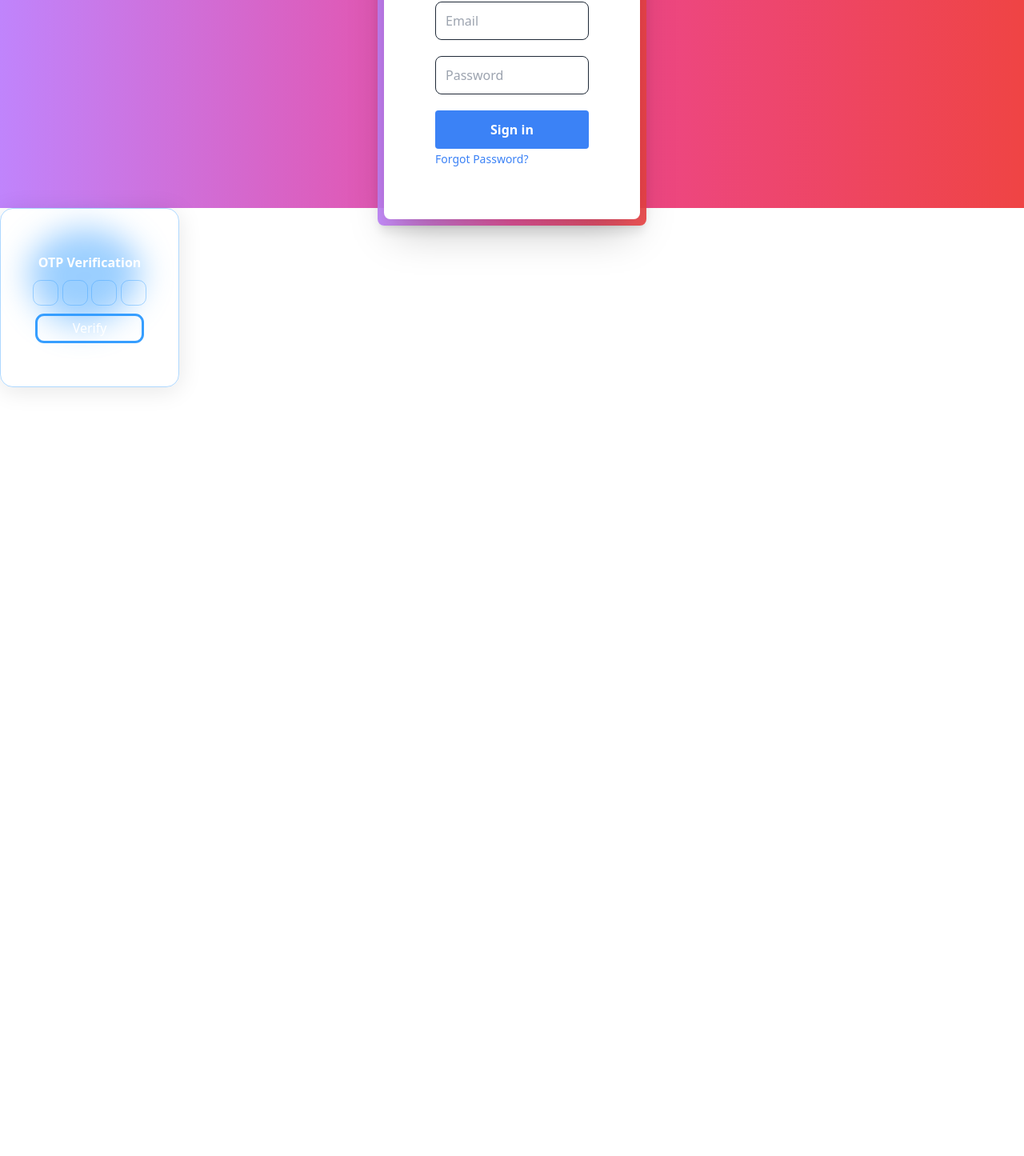
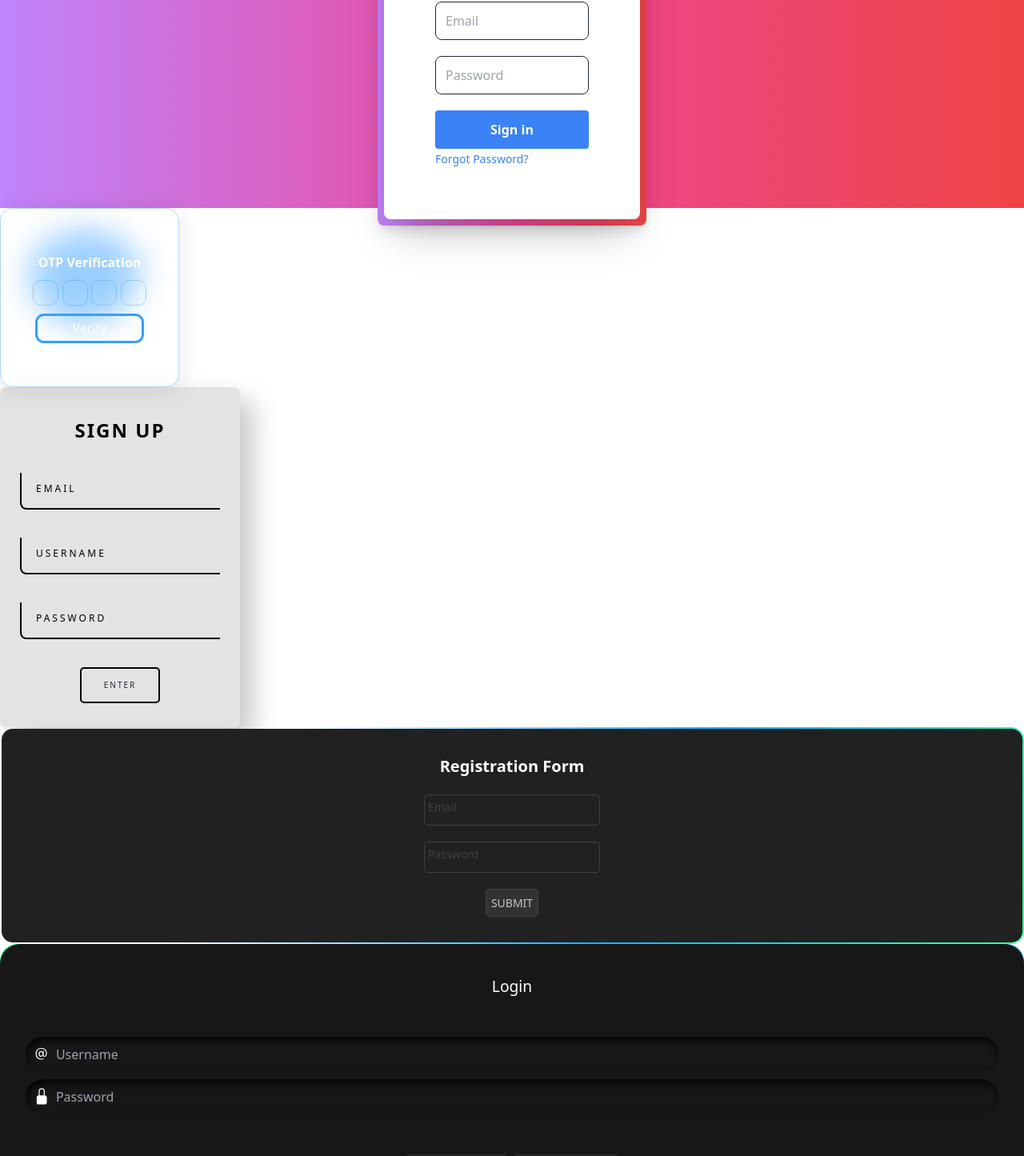
Before and after one commit to MadhavArora1213/BuildifyUi, a React (Vite) app: page / in a window 1280 px wide. Shown: the part 1323-2768 px from the top of the page at 80% size. Before the commit the page ends 1807 px from the top, so only its background shows below. Built offline with nearby package versions, Linux system fonts and the light colour scheme.

Commit message:
Add 3 new forms

```diff
--- a/src/App7.tsx
+++ b/src/App7.tsx
@@ -7,6 +7,9 @@ import GradientForm from "./registry/Components/Forms/GradientForm";
 import SpotLight from "./registry/Components/Forms/SpotLight";
 import BorderGradientForm from "./registry/Components/Forms/BorderGradientForm";
 import OTPForm from "./registry/Components/Forms/OTPForm";
+import AnimatedFieldForm from "./registry/Components/Forms/AnimatedFieldForm";
+import GradientBorderForm from './registry/Components/Forms/GradientBorderForm';
+import HoverShadowForm from './registry/Components/Forms/HoverShadowForm'
 // Lazy load components
 
 const Navbar = lazy(() => import("./components/core/Navbar"));
@@ -22,6 +25,9 @@ const App: React.FC = () => {
                 <SpotLight/>
                 <BorderGradientForm/>
                 <OTPForm/>
+                <AnimatedFieldForm />
+                <GradientBorderForm />
+                <HoverShadowForm />
             </Suspense>
         </ThemeProvider>
     );
--- /dev/null
+++ b/src/registry/Components/Forms/AnimatedFieldForm.tsx
@@ -0,0 +1,142 @@
+import React from 'react';
+import styled from 'styled-components';
+
+const AnimatedFieldForm = () => {
+  return (
+    <StyledWrapper>
+      <div className="container">
+        <div className="card">
+          <a className="singup">Sign Up</a>
+          <div className="inputBox1">
+            <input type="text" required="required" />
+            <span className="user">Email</span>
+          </div>
+          <div className="inputBox">
+            <input type="text" required="required" />
+            <span>Username</span>
+          </div>
+          <div className="inputBox">
+            <input type="password" required="required" />
+            <span>Password</span>
+          </div>
+          <button className="enter">Enter</button>
+        </div>
+      </div>
+    </StyledWrapper>
+  );
+}
+
+const StyledWrapper = styled.div`
+  .singup {
+    color: #000;
+    text-transform: uppercase;
+    letter-spacing: 2px;
+    display: block;
+    font-weight: bold;
+    font-size: x-large;
+    margin-top: 1.5em;
+  }
+
+  .card {
+    display: flex;
+    justify-content: center;
+    align-items: center;
+    min-height: 350px;
+    width: 300px;
+    flex-direction: column;
+    gap: 35px;
+    border-radius: 15px;
+    background: #e3e3e3;
+    box-shadow: 16px 16px 32px #c8c8c8,
+          -16px -16px 32px #fefefe;
+    border-radius: 8px;
+  }
+
+  .inputBox,
+  .inputBox1 {
+    position: relative;
+    width: 250px;
+  }
+
+  .inputBox input,
+  .inputBox1 input {
+    width: 100%;
+    padding: 10px;
+    outline: none;
+    border: none;
+    color: #000;
+    font-size: 1em;
+    background: transparent;
+    border-left: 2px solid #000;
+    border-bottom: 2px solid #000;
+    transition: 0.1s;
+    border-bottom-left-radius: 8px;
+  }
+
+  .inputBox span,
+  .inputBox1 span {
+    margin-top: 5px;
+    position: absolute;
+    left: 0;
+    transform: translateY(-4px);
+    margin-left: 10px;
+    padding: 10px;
+    pointer-events: none;
+    font-size: 12px;
+    color: #000;
+    text-transform: uppercase;
+    transition: 0.5s;
+    letter-spacing: 3px;
+    border-radius: 8px;
+  }
+
+  .inputBox input:valid~span,
+  .inputBox input:focus~span {
+    transform: translateX(113px) translateY(-15px);
+    font-size: 0.8em;
+    padding: 5px 10px;
+    background: #000;
+    letter-spacing: 0.2em;
+    color: #fff;
+    border: 2px;
+  }
+
+  .inputBox1 input:valid~span,
+  .inputBox1 input:focus~span {
+    transform: translateX(156px) translateY(-15px);
+    font-size: 0.8em;
+    padding: 5px 10px;
+    background: #000;
+    letter-spacing: 0.2em;
+    color: #fff;
+    border: 2px;
+  }
+
+  .inputBox input:valid,
+  .inputBox input:focus,
+  .inputBox1 input:valid,
+  .inputBox1 input:focus {
+    border: 2px solid #000;
+    border-radius: 8px;
+  }
+
+  .enter {
+    height: 45px;
+    width: 100px;
+    border-radius: 5px;
+    border: 2px solid #000;
+    cursor: pointer;
+    background-color: transparent;
+    transition: 0.5s;
+    text-transform: uppercase;
+    font-size: 10px;
+    letter-spacing: 2px;
+    margin-bottom: 3em;
+  }
+
+  .enter:hover {
+    background-color: rgb(0, 0, 0);
+    color: white;
+  }`;
+
+export default AnimatedFieldForm;
--- /dev/null
+++ b/src/registry/Components/Forms/GradientBorderForm.tsx
@@ -0,0 +1,102 @@
+import React from 'react';
+import styled from 'styled-components';
+
+const GradientBorderForm = () => {
+  return (
+    <StyledWrapper>
+      <div className="form-container">
+        <form className="form">
+          <span className="heading">Registration Form</span>
+          <div className="form-group">
+            <input className="form-input" required type="email" />
+            <label>Email</label>
+          </div>
+          <div className="form-group">
+            <input className="form-input" required type="password" />
+            <label>Password</label>
+          </div>
+          <button>SUBMIT</button>
+        </form>
+      </div>
+    </StyledWrapper>
+  );
+}
+
+const StyledWrapper = styled.div`
+  .form-container {
+    background: linear-gradient(#212121, #212121) padding-box,
+      linear-gradient(120deg, transparent 25%, #1cb0ff, #40ff99) border-box;
+    border: 2px solid transparent;
+    padding: 32px 24px;
+    font-size: 14px;
+    color: white;
+    display: flex;
+    flex-direction: column;
+    gap: 20px;
+    box-sizing: border-box;
+    border-radius: 16px;
+  }
+
+  .form {
+    display: flex;
+    flex-direction: column;
+    align-items: center;
+    gap: 20px;
+  }
+
+  .heading {
+    font-size: 20px;
+    font-weight: 600;
+  }
+
+  .form-input {
+    color: white;
+    background: transparent;
+    border: 1px solid #414141;
+    border-radius: 5px;
+    padding: 8px;
+    outline: none;
+  }
+
+  button {
+    border-radius: 5px;
+    padding: 6px;
+    background: #ffffff14;
+    color: #c7c5c5;
+    border: 1px solid #414141;
+  }
+
+  button:hover {
+    background: #212121;
+    cursor: pointer;
+  }
+
+  .form-group {
+    display: flex;
+    flex-direction: column;
+    gap: 5px;
+    color: #414141;
+    position: relative;
+  }
+
+  .form-group label {
+    position: absolute;
+    top: 0;
+    left: 0;
+    padding: 5px;
+    pointer-events: none;
+    transition: 0.5s;
+  }
+
+  .form-group input:focus ~ label,
+  .form-group input:valid ~ label {
+    top: -16px;
+    left: 0;
+    background: #212121 padding-box;
+    padding: 10px 0 0 0;
+    color: #bdb8b8;
+
+    font-size: 12px;
+  }`;
+
+export default GradientBorderForm;
--- /dev/null
+++ b/src/registry/Components/Forms/HoverShadowForm.tsx
@@ -0,0 +1,163 @@
+import React from 'react';
+import styled from 'styled-components';
+
+const HoverShadowForm = () => {
+  return (
+    <StyledWrapper>
+      <div className="card">
+        <div className="card2">
+          <form className="form">
+            <p id="heading">Login</p>
+            <div className="field">
+              <svg viewBox="0 0 16 16" fill="currentColor" height={16} width={16} xmlns="http://www.w3.org/2000/svg" className="input-icon">
+                <path d="M13.106 7.222c0-2.967-2.249-5.032-5.482-5.032-3.35 0-5.646 2.318-5.646 5.702 0 3.493 2.235 5.708 5.762 5.708.862 0 1.689-.123 2.304-.335v-.862c-.43.199-1.354.328-2.29.328-2.926 0-4.813-1.88-4.813-4.798 0-2.844 1.921-4.881 4.594-4.881 2.735 0 4.608 1.688 4.608 4.156 0 1.682-.554 2.769-1.416 2.769-.492 0-.772-.28-.772-.76V5.206H8.923v.834h-.11c-.266-.595-.881-.964-1.6-.964-1.4 0-2.378 1.162-2.378 2.823 0 1.737.957 2.906 2.379 2.906.8 0 1.415-.39 1.709-1.087h.11c.081.67.703 1.148 1.503 1.148 1.572 0 2.57-1.415 2.57-3.643zm-7.177.704c0-1.197.54-1.907 1.456-1.907.93 0 1.524.738 1.524 1.907S8.308 9.84 7.371 9.84c-.895 0-1.442-.725-1.442-1.914z" />
+              </svg>
+              <input type="text" className="input-field" placeholder="Username" autoComplete="off" />
+            </div>
+            <div className="field">
+              <svg viewBox="0 0 16 16" fill="currentColor" height={16} width={16} xmlns="http://www.w3.org/2000/svg" className="input-icon">
+                <path d="M8 1a2 2 0 0 1 2 2v4H6V3a2 2 0 0 1 2-2zm3 6V3a3 3 0 0 0-6 0v4a2 2 0 0 0-2 2v5a2 2 0 0 0 2 2h6a2 2 0 0 0 2-2V9a2 2 0 0 0-2-2z" />
+              </svg>
+              <input type="password" className="input-field" placeholder="Password" />
+            </div>
+            <div className="btn">
+              <button className="button1">
+                &nbsp;&nbsp;&nbsp;&nbsp;&nbsp;&nbsp;Login&nbsp;&nbsp;&nbsp;&nbsp;&nbsp;&nbsp;
+              </button>
+              <button className="button2">Sign Up</button>
+            </div>
+            <button className="button3">Forgot Password</button>
+          </form>
+        </div>
+      </div>
+    </StyledWrapper>
+  );
+}
+
+const StyledWrapper = styled.div`
+  .form {
+    display: flex;
+    flex-direction: column;
+    gap: 10px;
+    padding-left: 2em;
+    padding-right: 2em;
+    padding-bottom: 0.4em;
+    background-color: #171717;
+    border-radius: 25px;
+    transition: 0.4s ease-in-out;
+  }
+
+  .card {
+    background-image: linear-gradient(163deg, #00ff75 0%, #3700ff 100%);
+    border-radius: 22px;
+    transition: all 0.3s;
+  }
+
+  .card2 {
+    border-radius: 0;
+    transition: all 0.2s;
+  }
+
+  .card2:hover {
+    transform: scale(0.98);
+    border-radius: 20px;
+  }
+
+  .card:hover {
+    box-shadow: 0px 0px 30px 1px rgba(0, 255, 117, 0.3);
+  }
+
+  #heading {
+    text-align: center;
+    margin: 2em;
+    color: rgb(255, 255, 255);
+    font-size: 1.2em;
+  }
+
+  .field {
+    display: flex;
+    align-items: center;
+    justify-content: center;
+    gap: 0.5em;
+    border-radius: 25px;
+    padding: 0.6em;
+    border: none;
+    outline: none;
+    color: white;
+    background-color: #171717;
+    box-shadow: inset 2px 5px 10px rgb(5, 5, 5);
+  }
+
+  .input-icon {
+    height: 1.3em;
+    width: 1.3em;
+    fill: white;
+  }
+
+  .input-field {
+    background: none;
+    border: none;
+    outline: none;
+    width: 100%;
+    color: #d3d3d3;
+  }
+
+  .form .btn {
+    display: flex;
+    justify-content: center;
+    flex-direction: row;
+    margin-top: 2.5em;
+  }
+
+  .button1 {
+    padding: 0.5em;
+    padding-left: 1.1em;
+    padding-right: 1.1em;
+    border-radius: 5px;
+    margin-right: 0.5em;
+    border: none;
+    outline: none;
+    transition: 0.4s ease-in-out;
+    background-color: #252525;
+    color: white;
+  }
+
+  .button1:hover {
+    background-color: black;
+    color: white;
+  }
+
+  .button2 {
+    padding: 0.5em;
+    padding-left: 2.3em;
+    padding-right: 2.3em;
+    border-radius: 5px;
+    border: none;
+    outline: none;
+    transition: 0.4s ease-in-out;
+    background-color: #252525;
+    color: white;
+  }
+
+  .button2:hover {
+    background-color: black;
+    color: white;
+  }
+
+  .button3 {
+    margin-bottom: 3em;
+    padding: 0.5em;
+    border-radius: 5px;
+    border: none;
+    outline: none;
+    transition: 0.4s ease-in-out;
+    background-color: #252525;
+    color: white;
+  }
+
+  .button3:hover {
+    background-color: red;
+    color: white;
+  }`;
+
+export default HoverShadowForm;
```
